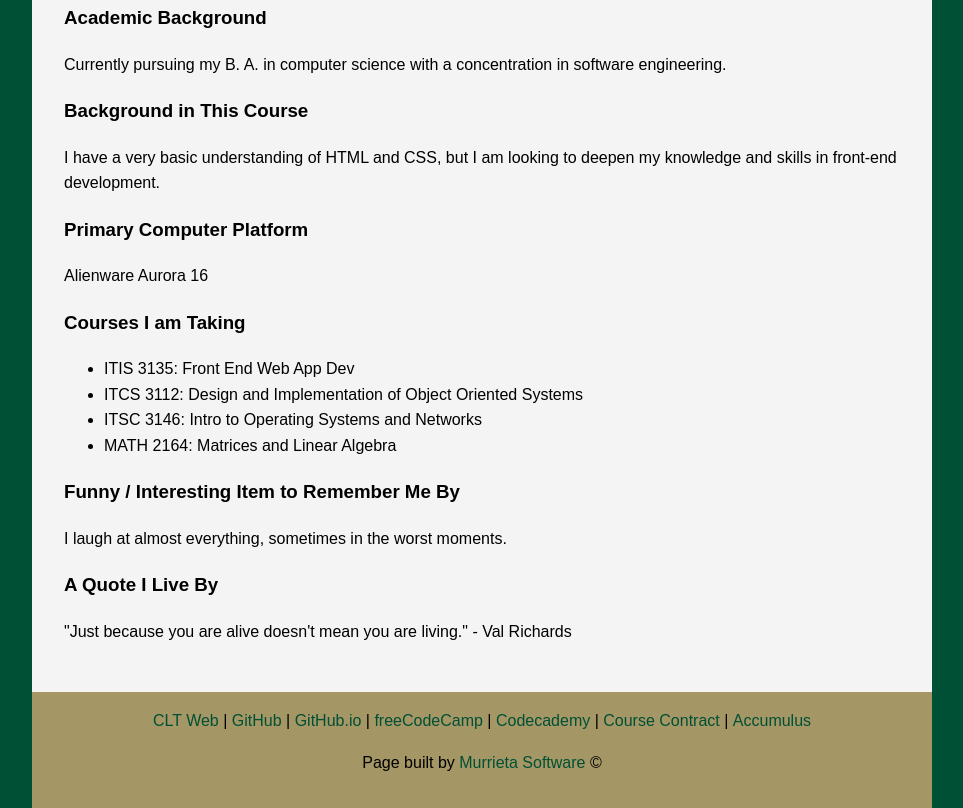
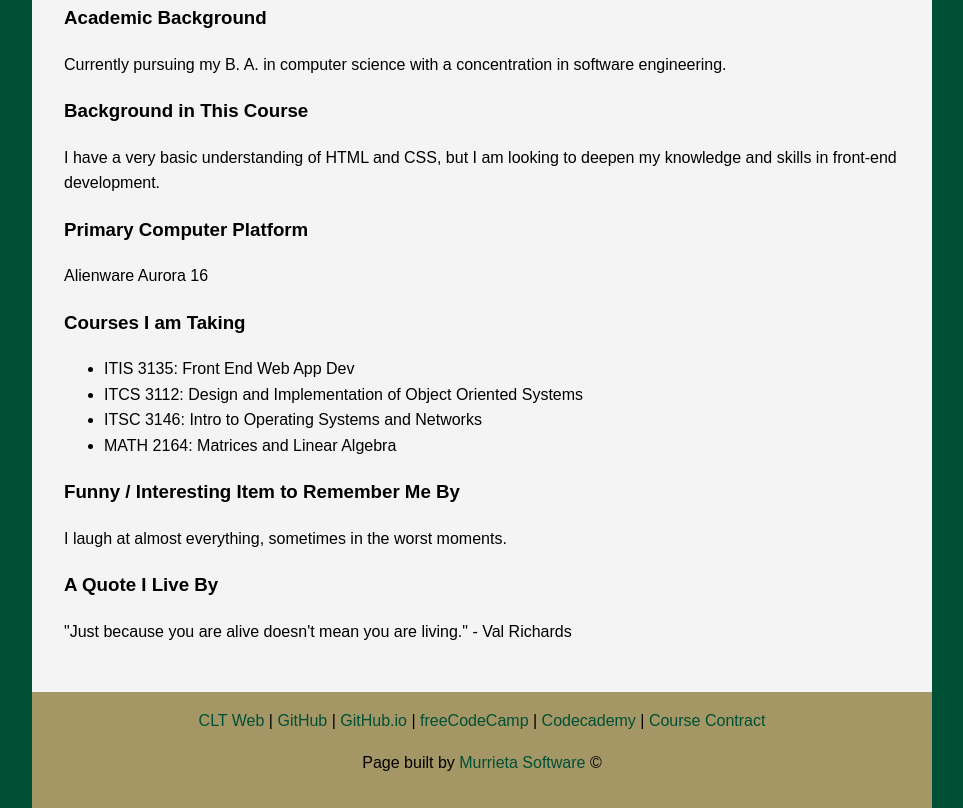
Before and after one commit to amurrie2/amurrie2.github.io, a plain HTML site: page itis3135/introduction.html in a window 1280 px wide. Shown: the part 1012-1820 px from the top of the page, without its empty margins (158-1121 px from the left). Drawn offline with Linux system fonts and the light colour scheme.

Commit message:
Update introduction.html

```diff
--- a/itis3135/introduction.html
+++ b/itis3135/introduction.html
@@ -82,7 +82,6 @@
         <li><a href="https://www.freecodecamp.org/joseph_murr" target="_blank" rel="noopener noreferrer">freeCodeCamp</a></li>
         <li><a href="https://www.codecademy.com/profiles/amurrie2" target="_blank" rel="noopener noreferrer">Codecademy</a></li>
         <li><a href="contract.html">Course Contract</a></li>
-        <li><a href="#" aria-label="Accumulus">Accumulus</a></li>
       </ul>
     </nav>
     <p>Page built by <a href="https://murrietasoftware.com" target="_blank" rel="noopener noreferrer">Murrieta Software</a> © <span id="year"></span></p>
```
